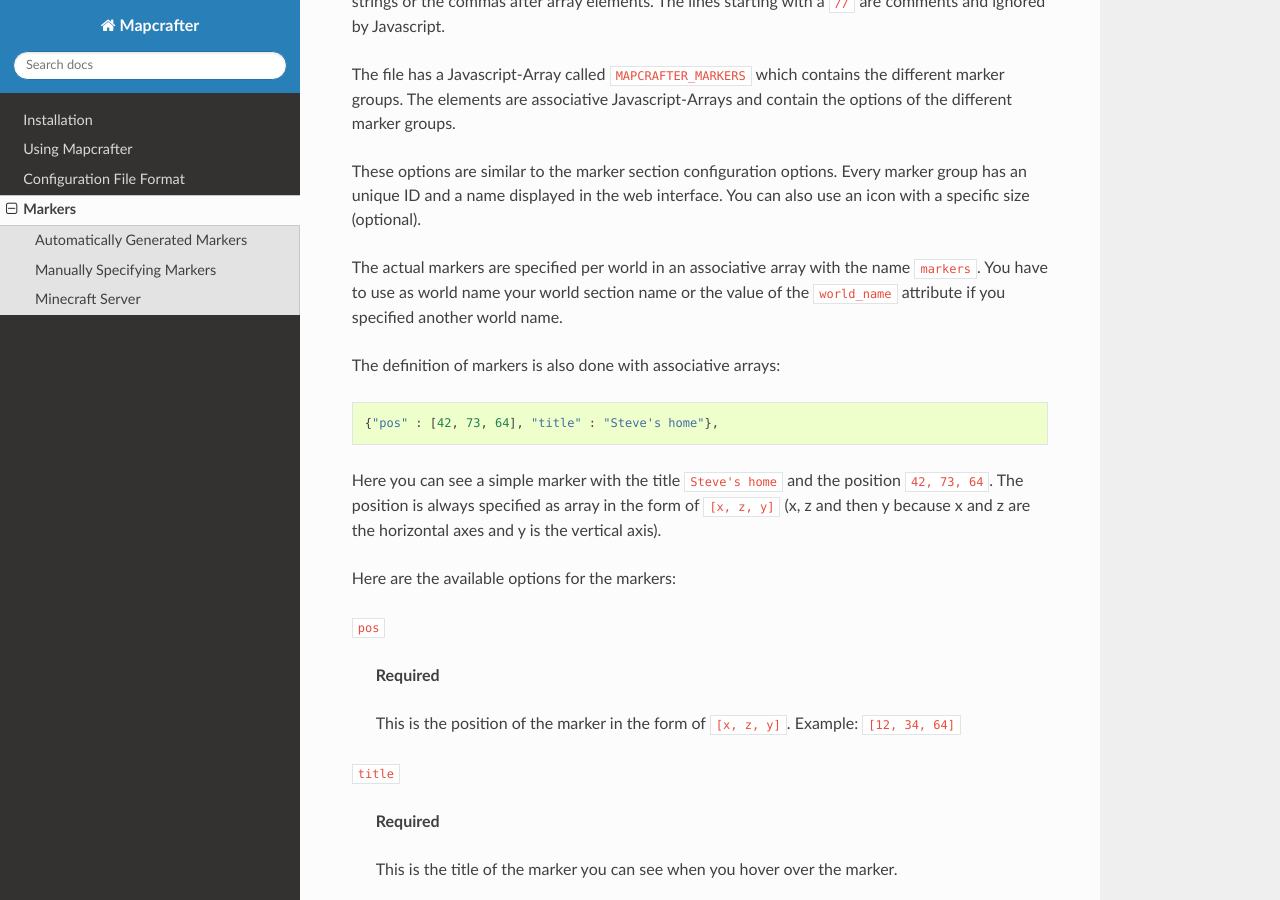
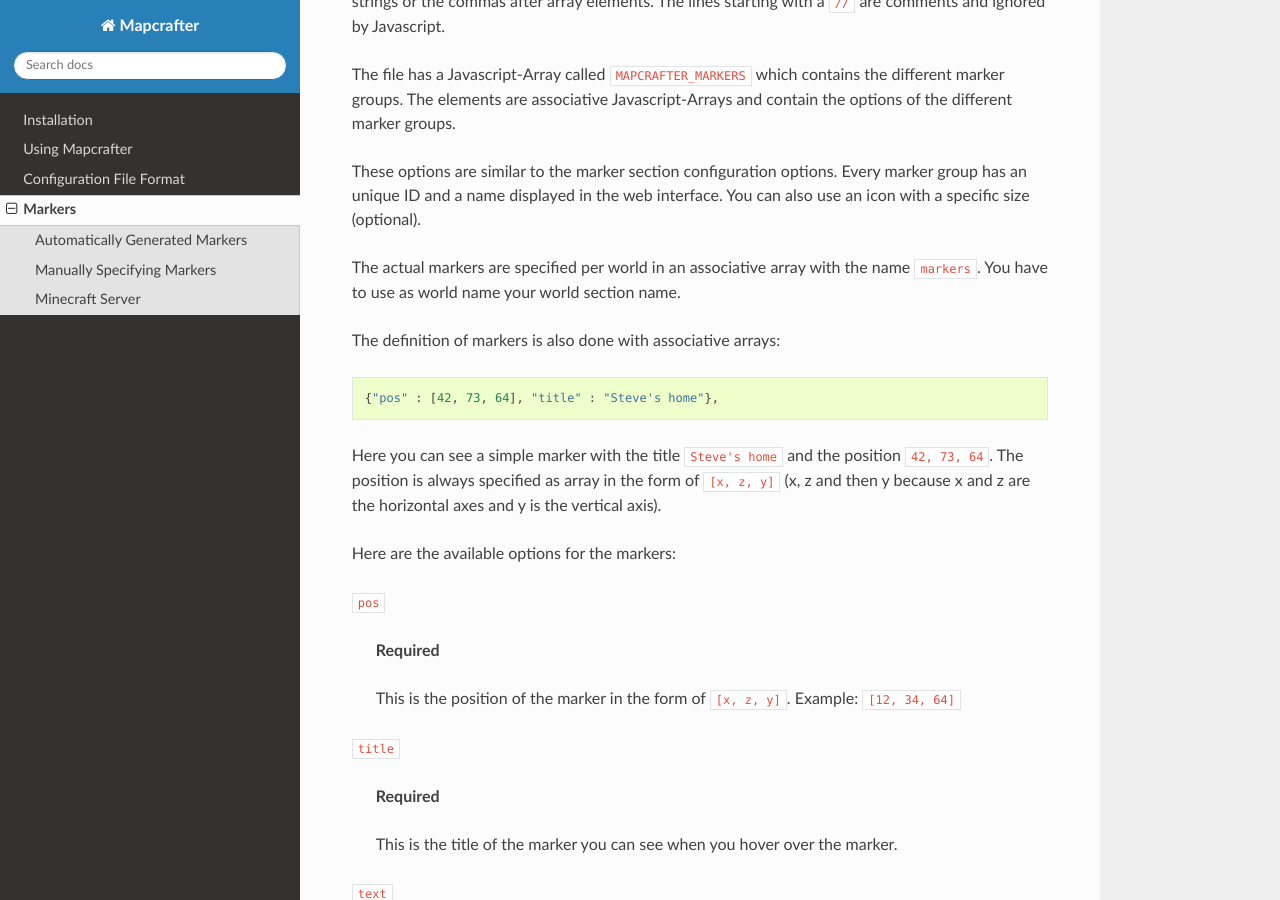
Before and after one commit to mapcrafter/mapcrafter, a Sphinx documentation site: the page built from docs/markers.rst, in a window 1280 px wide and 900 px high, scrolled down 2189 px. Built offline with Sphinx 7.4.7 and the Read the Docs theme 2.0.0, drawn with Linux system fonts in a browser that asks for light colours.

Commit message:
Clarified world_name thingy with markers in documentation.

```diff
--- a/docs/markers.rst
+++ b/docs/markers.rst
@@ -123,8 +123,7 @@
 
 The actual markers are specified per world in an associative array with
 the name ``markers``. You have to use as world name your world section
-name or the value of the ``world_name`` attribute if you specified another
-world name.
+name.
 
 The definition of markers is also done with associative arrays::
 
```
